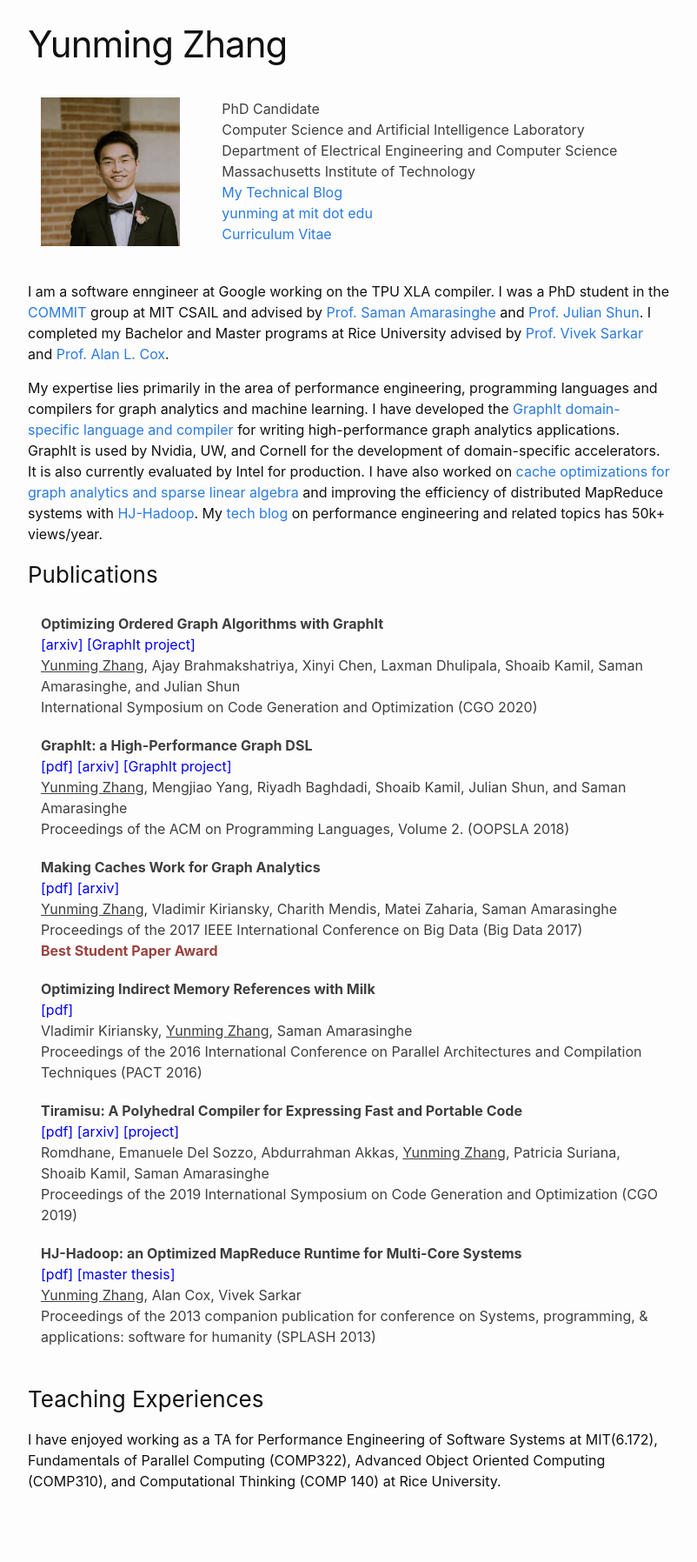
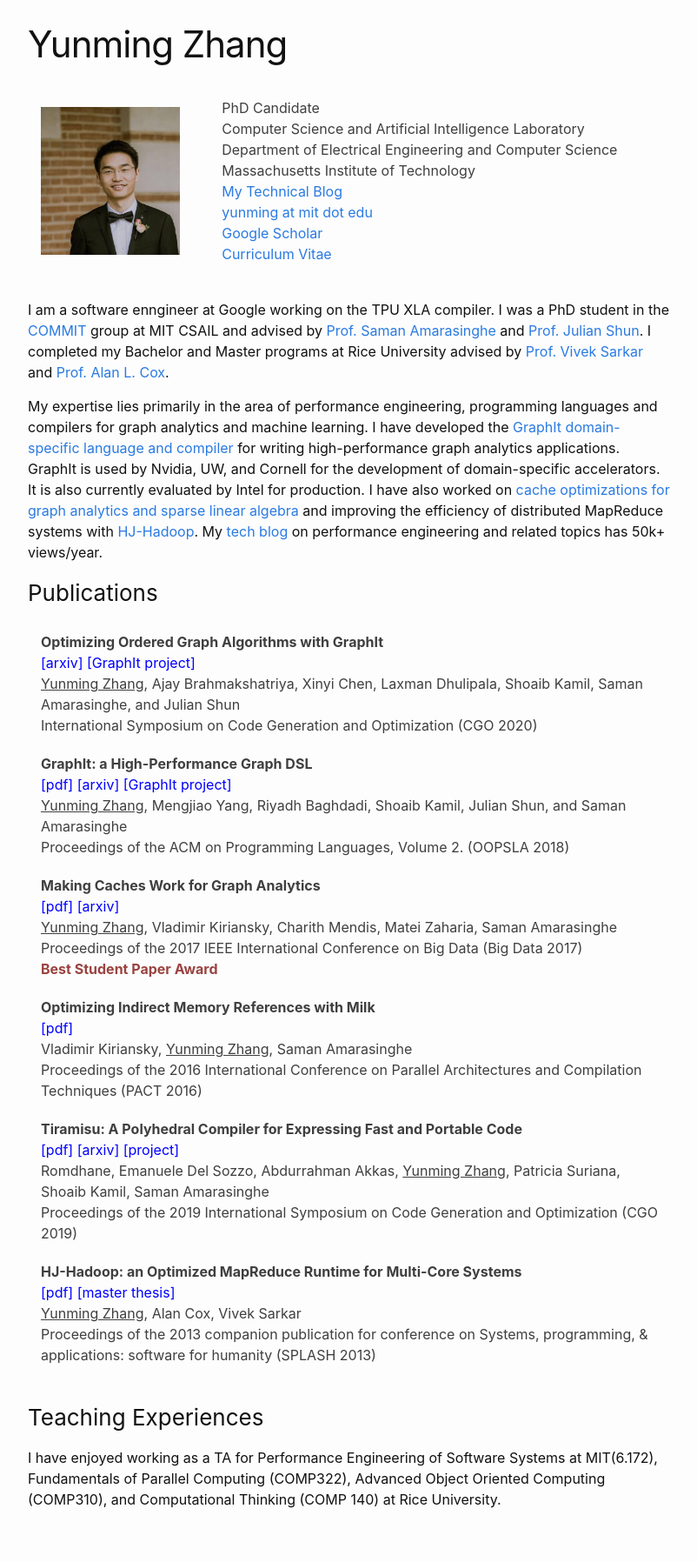
Before and after one commit to yunmingzhang17/yunmingzhang17.github.io, a Jekyll site: the page built from index.md, in a window 1280 px wide. Shown: the whole page at 87% size, without its empty margins (238-1040 px from the left). Built offline with Jekyll 4.4.1, drawn with Linux system fonts in a browser that asks for light colours; before the commit the page ends 1775 px from its top, so only the background shows below that.

Commit message:
adding a google scholar reference

```diff
--- a/_includes/main.html
+++ b/_includes/main.html
@@ -18,6 +18,7 @@
 	    Massachusetts Institute of Technology<br />
 	    <a href="https://yunmingzhang.wordpress.com">My Technical Blog</a><br />
 	    <a href="mailto:yunming@mit.edu">yunming at mit dot edu</a><br />
+	    <a href="https://scholar.google.com/citations?user=bdNbTVIAAAAJ&hl=en">Google Scholar</a><br />
 	    <a href="/assets/yunming-cv.pdf">Curriculum Vitae</a>
 	  </td>
 	</tr>
```
Also changed, not shown: 4 other files.
